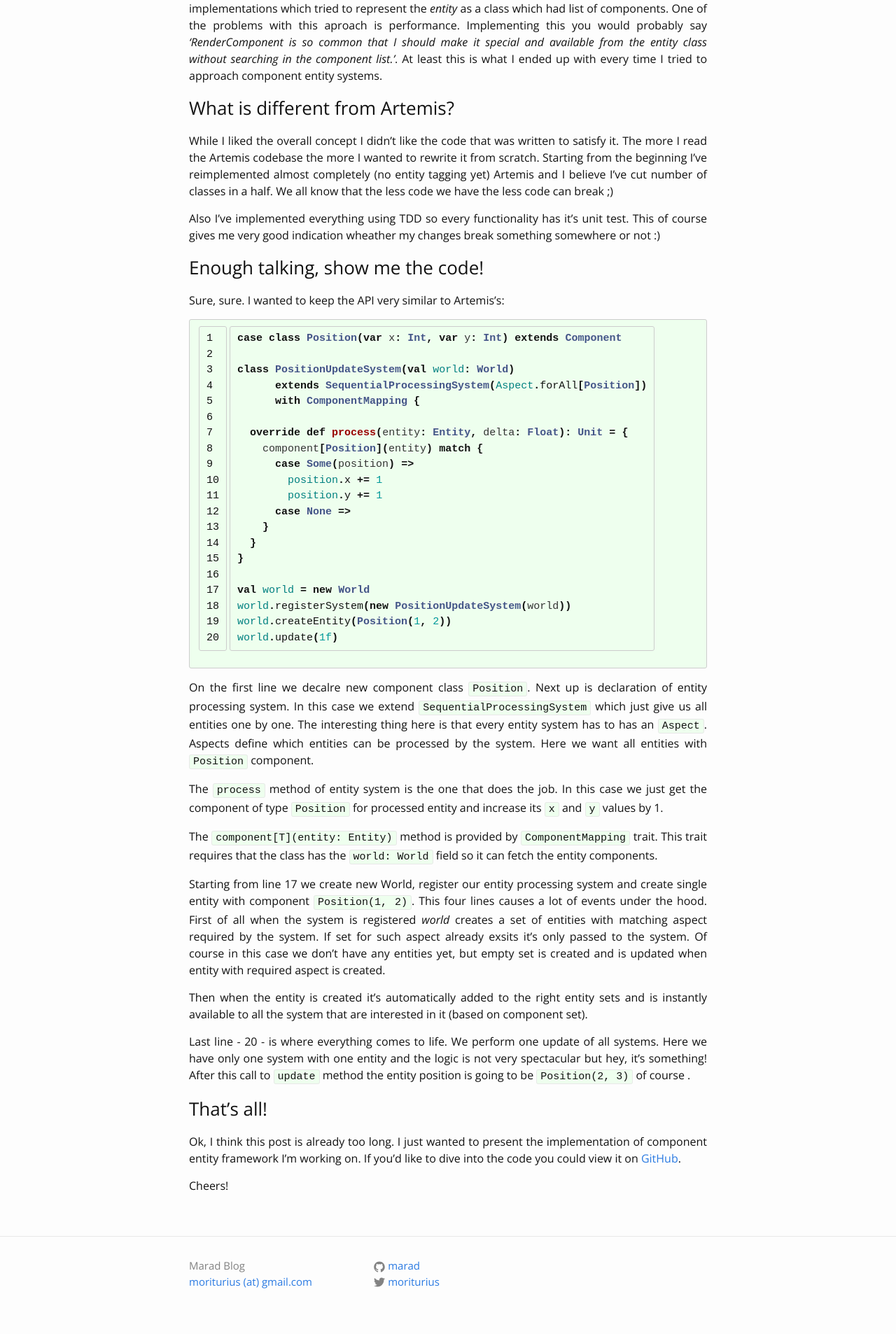
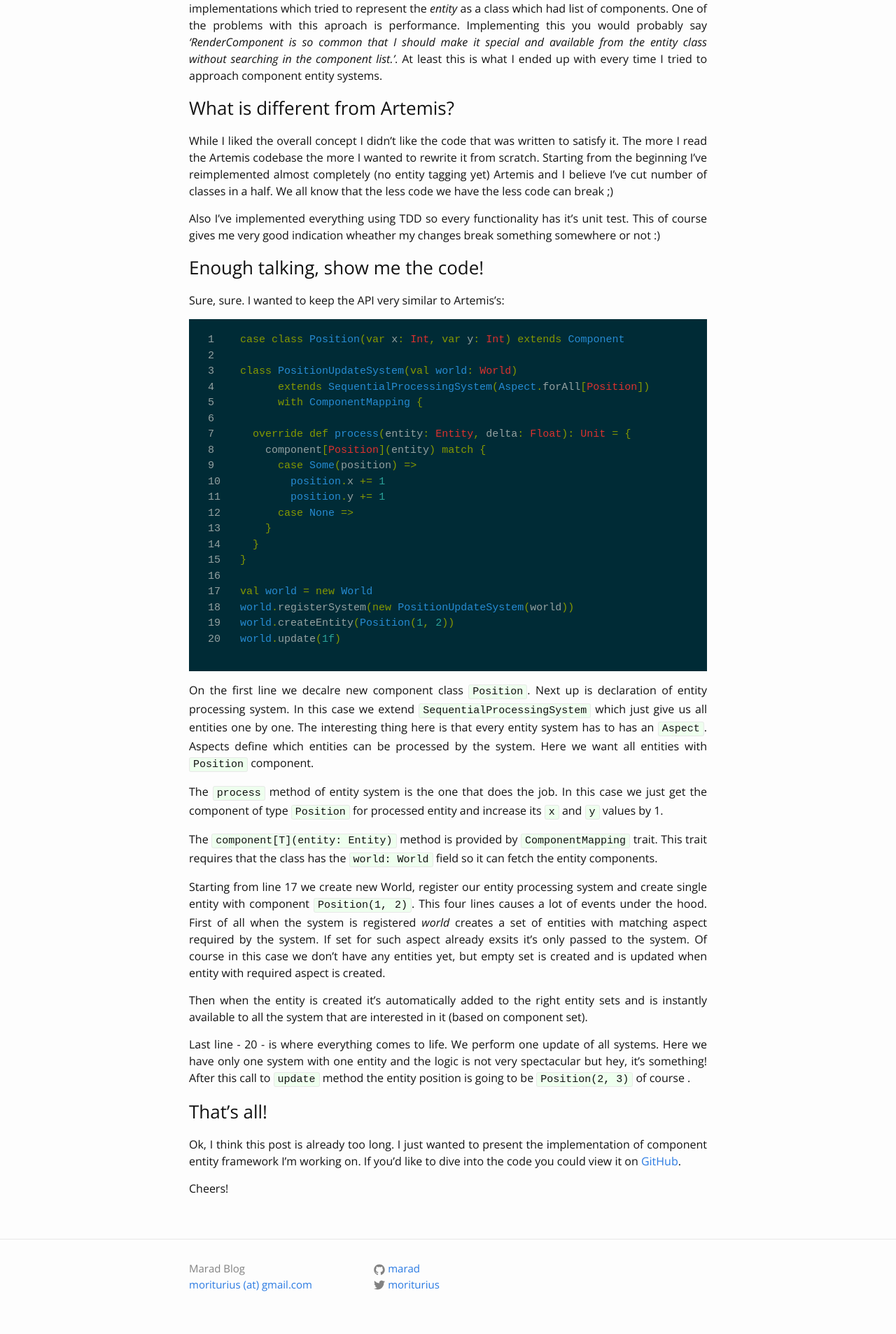
Before and after one commit to marad/marad.github.io, a Jekyll site: the page built from _posts/2015-04-04-scalartemis.md, in a window 1280 px wide. Shown: the part 698-2604 px from the top of the page at 70% size. Built offline with Jekyll 4.4.1, drawn with Linux system fonts in a browser that asks for light colours.

Commit message:
Updated code style

```diff
--- a/_sass/_base.scss
+++ b/_sass/_base.scss
@@ -129,23 +129,29 @@
 pre,
 code {
     font-size: 15px;
-    border: 1px solid $grey-color-light;
-    border-radius: 3px;
-    background-color: #efe;
 }
 
 code {
     padding: 1px 5px;
+    background-color: #efe;
+    border: 1px solid $grey-color-light;
+    border-radius: 3px;
 }
 
 pre {
+    background-color: #002b36;
     padding: 8px 12px;
-    overflow-x: scroll;
+    overflow-x: auto;
 
     > code {
         border: 0;
         padding-right: 0;
         padding-left: 0;
+        background-color: inherit;
+
+        > span.lineno::after {
+          content: " |"
+        }
     }
 }
 
--- a/_sass/_syntax-highlighting.scss
+++ b/_sass/_syntax-highlighting.scss
@@ -1,68 +1,87 @@
-/*
- * GitHub style for Pygments syntax highlighter, for use with Jekyll
- * Courtesy of GitHub.com
- */
+/* Solarized Dark
 
-.highlight pre, pre, .highlight .hll { overflow: auto; border: 1px solid #ccc; padding: 6px 10px; border-radius: 3px; }
-.highlight .c { color: #999988; font-style: italic; }
-.highlight .err { color: #a61717; background-color: #e3d2d2; }
-.highlight .k { font-weight: bold; }
-.highlight .o { font-weight: bold; }
-.highlight .cm { color: #999988; font-style: italic; }
-.highlight .cp { color: #999999; font-weight: bold; }
-.highlight .c1 { color: #999988; font-style: italic; }
-.highlight .cs { color: #999999; font-weight: bold; font-style: italic; }
-.highlight .gd { color: #000000; background-color: #ffdddd; }
-.highlight .gd .x { color: #000000; background-color: #ffaaaa; }
-.highlight .ge { font-style: italic; }
-.highlight .gr { color: #aa0000; }
-.highlight .gh { color: #999999; }
-.highlight .gi { color: #000000; background-color: #ddffdd; }
-.highlight .gi .x { color: #000000; background-color: #aaffaa; }
-.highlight .go { color: #888888; }
-.highlight .gp { color: #555555; }
-.highlight .gs { font-weight: bold; }
-.highlight .gu { color: #800080; font-weight: bold; }
-.highlight .gt { color: #aa0000; }
-.highlight .kc { font-weight: bold; }
-.highlight .kd { font-weight: bold; }
-.highlight .kn { font-weight: bold; }
-.highlight .kp { font-weight: bold; }
-.highlight .kr { font-weight: bold; }
-.highlight .kt { color: #445588; font-weight: bold; }
-.highlight .m { color: #009999; }
-.highlight .s { color: #dd1144; }
-.highlight .n { color: #333333; }
-.highlight .na { color: teal; }
-.highlight .nb { color: #0086b3; }
-.highlight .nc { color: #445588; font-weight: bold; }
-.highlight .no { color: teal; }
-.highlight .ni { color: purple; }
-.highlight .ne { color: #990000; font-weight: bold; }
-.highlight .nf { color: #990000; font-weight: bold; }
-.highlight .nn { color: #555555; }
-.highlight .nt { color: navy; }
-.highlight .nv { color: teal; }
-.highlight .ow { font-weight: bold; }
-.highlight .w { color: #bbbbbb; }
-.highlight .mf { color: #009999; }
-.highlight .mh { color: #009999; }
-.highlight .mi { color: #009999; }
-.highlight .mo { color: #009999; }
-.highlight .sb { color: #dd1144; }
-.highlight .sc { color: #dd1144; }
-.highlight .sd { color: #dd1144; }
-.highlight .s2 { color: #dd1144; }
-.highlight .se { color: #dd1144; }
-.highlight .sh { color: #dd1144; }
-.highlight .si { color: #dd1144; }
-.highlight .sx { color: #dd1144; }
-.highlight .sr { color: #009926; }
-.highlight .s1 { color: #dd1144; }
-.highlight .ss { color: #990073; }
-.highlight .bp { color: #999999; }
-.highlight .vc { color: teal; }
-.highlight .vg { color: teal; }
-.highlight .vi { color: teal; }
-.highlight .il { color: #009999; }
-.highlight .gc { color: #999; background-color: #EAF2F5; }
+For use with Jekyll and Pygments
+
+http://ethanschoonover.com/solarized
+
+SOLARIZED HEX      ROLE
+--------- -------- ------------------------------------------
+base03    #002b36  background
+base01    #586e75  comments / secondary content
+base1     #93a1a1  body text / default code / primary content
+orange    #cb4b16  constants
+red       #dc322f  regex, special keywords
+blue      #268bd2  reserved keywords
+cyan      #2aa198  strings, numbers
+green     #859900  operators, other keywords
+*/
+
+.highlight { background-color: #002b36; color: #93a1a1 }
+.highlight .c { color: #586e75 } /* Comment */
+.highlight .err { color: #93a1a1 } /* Error */
+.highlight .g { color: #93a1a1 } /* Generic */
+.highlight .k { color: #859900 } /* Keyword */
+.highlight .l { color: #93a1a1 } /* Literal */
+.highlight .n { color: #93a1a1 } /* Name */
+.highlight .o { color: #859900 } /* Operator */
+.highlight .x { color: #cb4b16 } /* Other */
+.highlight .p { color: #93a1a1 } /* Punctuation */
+.highlight .cm { color: #586e75 } /* Comment.Multiline */
+.highlight .cp { color: #859900 } /* Comment.Preproc */
+.highlight .c1 { color: #586e75 } /* Comment.Single */
+.highlight .cs { color: #859900 } /* Comment.Special */
+.highlight .gd { color: #2aa198 } /* Generic.Deleted */
+.highlight .ge { color: #93a1a1; font-style: italic } /* Generic.Emph */
+.highlight .gr { color: #dc322f } /* Generic.Error */
+.highlight .gh { color: #cb4b16 } /* Generic.Heading */
+.highlight .gi { color: #859900 } /* Generic.Inserted */
+.highlight .go { color: #93a1a1 } /* Generic.Output */
+.highlight .gp { color: #93a1a1 } /* Generic.Prompt */
+.highlight .gs { color: #93a1a1; font-weight: bold } /* Generic.Strong */
+.highlight .gu { color: #cb4b16 } /* Generic.Subheading */
+.highlight .gt { color: #93a1a1 } /* Generic.Traceback */
+.highlight .kc { color: #cb4b16 } /* Keyword.Constant */
+.highlight .kd { color: #268bd2 } /* Keyword.Declaration */
+.highlight .kn { color: #859900 } /* Keyword.Namespace */
+.highlight .kp { color: #859900 } /* Keyword.Pseudo */
+.highlight .kr { color: #268bd2 } /* Keyword.Reserved */
+.highlight .kt { color: #dc322f } /* Keyword.Type */
+.highlight .ld { color: #93a1a1 } /* Literal.Date */
+.highlight .m { color: #2aa198 } /* Literal.Number */
+.highlight .s { color: #2aa198 } /* Literal.String */
+.highlight .na { color: #93a1a1 } /* Name.Attribute */
+.highlight .nb { color: #B58900 } /* Name.Builtin */
+.highlight .nc { color: #268bd2 } /* Name.Class */
+.highlight .no { color: #cb4b16 } /* Name.Constant */
+.highlight .nd { color: #268bd2 } /* Name.Decorator */
+.highlight .ni { color: #cb4b16 } /* Name.Entity */
+.highlight .ne { color: #cb4b16 } /* Name.Exception */
+.highlight .nf { color: #268bd2 } /* Name.Function */
+.highlight .nl { color: #93a1a1 } /* Name.Label */
+.highlight .nn { color: #93a1a1 } /* Name.Namespace */
+.highlight .nx { color: #93a1a1 } /* Name.Other */
+.highlight .py { color: #93a1a1 } /* Name.Property */
+.highlight .nt { color: #268bd2 } /* Name.Tag */
+.highlight .nv { color: #268bd2 } /* Name.Variable */
+.highlight .ow { color: #859900 } /* Operator.Word */
+.highlight .w { color: #93a1a1 } /* Text.Whitespace */
+.highlight .mf { color: #2aa198 } /* Literal.Number.Float */
+.highlight .mh { color: #2aa198 } /* Literal.Number.Hex */
+.highlight .mi { color: #2aa198 } /* Literal.Number.Integer */
+.highlight .mo { color: #2aa198 } /* Literal.Number.Oct */
+.highlight .sb { color: #586e75 } /* Literal.String.Backtick */
+.highlight .sc { color: #2aa198 } /* Literal.String.Char */
+.highlight .sd { color: #93a1a1 } /* Literal.String.Doc */
+.highlight .s2 { color: #2aa198 } /* Literal.String.Double */
+.highlight .se { color: #cb4b16 } /* Literal.String.Escape */
+.highlight .sh { color: #93a1a1 } /* Literal.String.Heredoc */
+.highlight .si { color: #2aa198 } /* Literal.String.Interpol */
+.highlight .sx { color: #2aa198 } /* Literal.String.Other */
+.highlight .sr { color: #dc322f } /* Literal.String.Regex */
+.highlight .s1 { color: #2aa198 } /* Literal.String.Single */
+.highlight .ss { color: #2aa198 } /* Literal.String.Symbol */
+.highlight .bp { color: #268bd2 } /* Name.Builtin.Pseudo */
+.highlight .vc { color: #268bd2 } /* Name.Variable.Class */
+.highlight .vg { color: #268bd2 } /* Name.Variable.Global */
+.highlight .vi { color: #268bd2 } /* Name.Variable.Instance */
+.highlight .il { color: #2aa198 } /* Literal.Number.Integer.Long */
--- a/index.html
+++ b/index.html
@@ -14,6 +14,7 @@
           </a>
         </h2>
         {{ post.excerpt }}
+        <a href="{{ post.url | prepend: site.baseurl }}">Read more »</a>
       </li>
     {% endfor %}
   </ul>
```
